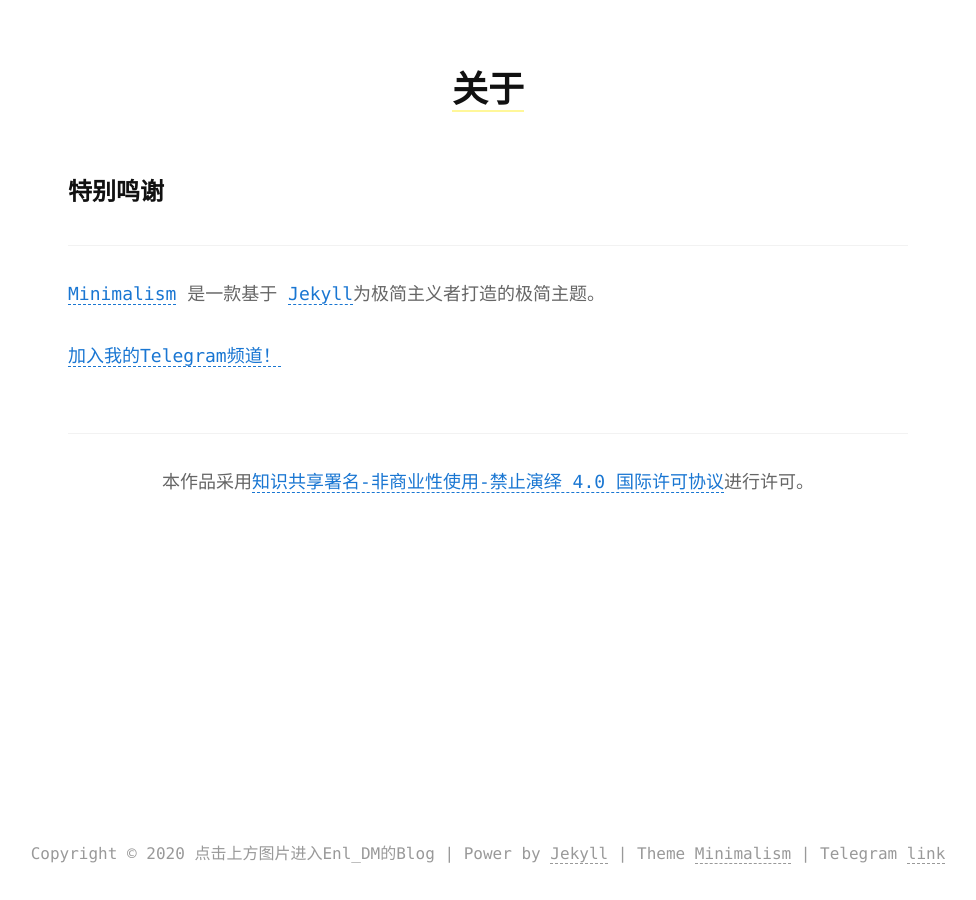
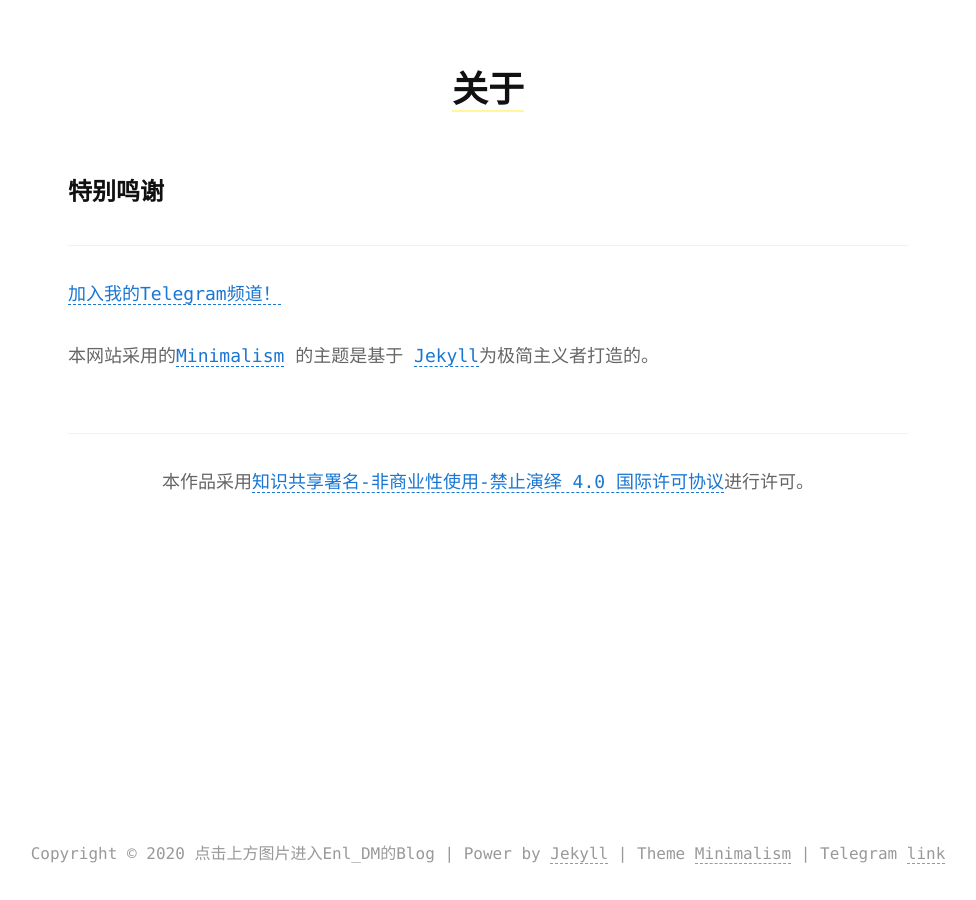
Before and after one commit to enldm/enldm.github.io, a Jekyll site: the page built from about.md, in a window 1280 px wide. Shown: the whole page, without its empty margins (152-1128 px from the left). Built offline with Jekyll 4.4.1, drawn with Linux system fonts in a browser that asks for light colours.

Commit message:
Update about.md

```diff
--- a/about.md
+++ b/about.md
@@ -7,10 +7,9 @@ reward: false
 ### 特别鸣谢
 
 ---
+<p><a href="https://t.me/dmtucao">加入我的Telegram频道！</a></p>
 
-[Minimalism] 是一款基于 [Jekyll]为极简主义者打造的极简主题。
+本网站采用的[Minimalism] 的主题是基于 [Jekyll]为极简主义者打造的。
 
 [Minimalism]: https://github.com/showzeng/Minimalism
 [Jekyll]: https://jekyllrb.com/
-
-<p><a href="https://t.me/dmtucao">加入我的Telegram频道！</a></p>
```
